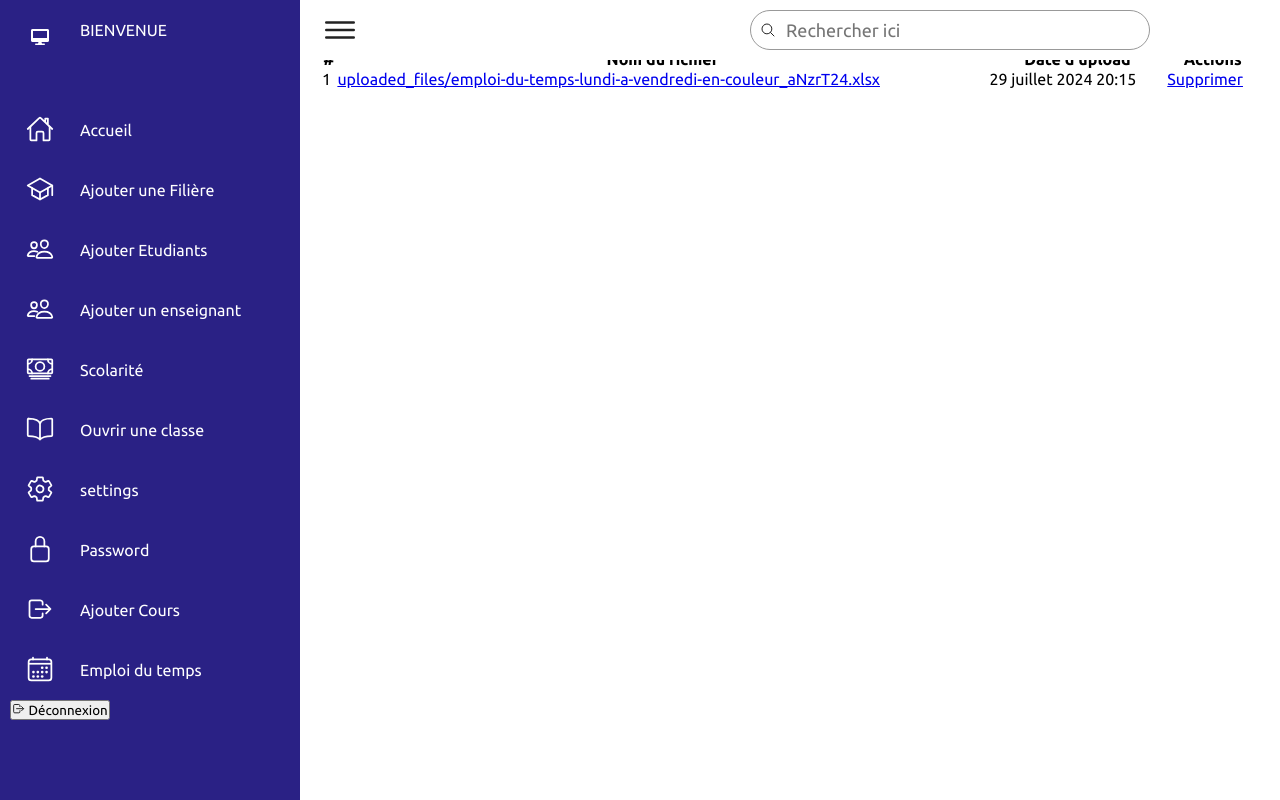
After one commit to wendtoezorma/Gestion-Scolaire, a Django app: page /files/ in a window 1280 px wide. The commit adds this page. Run offline with Django 5.2, Linux system fonts and the light colour scheme; a user stored in the database is signed in; data comes from the database, SQL or seed files in the repository; both versions use the stored data as it was after the commit.

Commit message:
pour l'api de l'emploi du temps

```diff
--- a/Administration/forms.py
+++ b/Administration/forms.py
@@ -232,6 +232,10 @@ class GenerateTimetableForm(forms.Form):
 
 class UploadFileForm(forms.Form):
     file = forms.FileField()
+    class Meta:
+        model = UploadedFile
+        fields = '__all__'
+
 
 
 from django.contrib.auth.models import User
--- a/Administration/models.py
+++ b/Administration/models.py
@@ -342,3 +342,14 @@ class Emploi(models.Model):
 
     def __str__(self):
         return f"{self.module.nom_module} ({self.enseignant.nom_prof}) - {self.jour} {self.heure_debut} - {self.heure_fin}"
+
+
+
+from django.db import models
+
+class UploadedFile(models.Model):
+    file = models.FileField(upload_to='uploaded_files/')
+    uploaded_at = models.DateTimeField(auto_now_add=True)
+
+    def __str__(self):
+        return self.file.name
--- a/Administration/templates/Administration/admin_dashboard.html
+++ b/Administration/templates/Administration/admin_dashboard.html
@@ -3,7 +3,7 @@
 {% block styles %}
 <style>
     :root {
-        --blue: #5490aa;
+        --blue: #110f76;/*5490aa*anncienne couleur*/
         --white: #fff;
         --gray: #f5f5f5;
         --black1: #222;
--- a/Administration/templates/Administration/base.html
+++ b/Administration/templates/Administration/base.html
@@ -26,7 +26,7 @@
         }
 
         :root {
-            --blue: #5490aa;
+            --blue: #110f76;
             --white: #fff;
             --gray: #f5f5f5;
             --black1: #222;
@@ -170,7 +170,7 @@
         }
 
         .main.active {
-            width: 100%%;
+            width: 100%;
             left: 80px;
         }
 
--- /dev/null
+++ b/Administration/templates/Administration/list_files.html
@@ -0,0 +1,31 @@
+{% extends 'Administration/base.html' %}
+
+{% block content %}
+  <h2>Liste des fichiers uploadés</h2>
+  <table>
+    <thead>
+      <tr>
+        <th>#</th>
+        <th>Nom du fichier</th>
+        <th>Date d'upload</th>
+        <th>Actions</th>
+      </tr>
+    </thead>
+    <tbody>
+      {% for file in files %}
+        <tr>
+          <td>{{ forloop.counter }}</td>
+          <td><a href="{% url 'display' file.id %}">{{ file.file.name }}</a></td>
+          <td>{{ file.uploaded_at }}</td>
+          <td>
+            <a href="{% url 'delete_file' file.id %}">Supprimer</a>
+          </td>
+        </tr>
+      {% empty %}
+        <tr>
+          <td colspan="4">Aucun fichier trouvé.</td>
+        </tr>
+      {% endfor %}
+    </tbody>
+  </table>
+{% endblock %}
--- a/Administration/templates/Administration/upload.html
+++ b/Administration/templates/Administration/upload.html
@@ -147,6 +147,7 @@
     <form method="post" enctype="multipart/form-data">
         {% csrf_token %}
         {{ form.as_p }}
+        <h2><a href="{% url 'list_uploaded_files' %}">voir les emplois du temps envoyés</a></h2>
         <button type="submit">Générer</button>
     </form>
 
--- a/Administration/urls.py
+++ b/Administration/urls.py
@@ -16,7 +16,10 @@ urlpatterns = [
 
     path('admin_dashboard/', admin_dashboard, name='admin_dashboard'),
     path('upload_file', upload_file, name='upload_file'),
-    path('display', display_table, name='display'),
+    path('display_table/<int:file_id>/', display_table, name='display'),
+
+    path('files/', list_uploaded_files, name='list_uploaded_files'),
+    path('delete/<int:file_id>/', delete_file, name='delete_file'),
     ############################################################################################################
     #path('password_reset/', auth_views.PasswordResetView.as_view(), name='password_reset'),
     #path('password_reset/done/', auth_views.PasswordResetDoneView.as_view(), name='password_reset_done'),
--- a/Administration/views.py
+++ b/Administration/views.py
@@ -73,11 +73,7 @@ from django.urls import reverse_lazy
 from django.conf import settings
 from django.utils.translation import gettext_lazy as _
 from django.contrib.auth.tokens import default_token_generator
-
-
-
-
-
+from django.views import View
 
 def index(request):
     return render(request,"Administration/index.html")
@@ -489,6 +485,11 @@ def upload_file(request):
     if request.method == 'POST':
         form = UploadFileForm(request.POST, request.FILES)
         if form.is_valid():
+            # Sauvegarder le fichier dans le modèle UploadedFile
+            uploaded_file = form.cleaned_data['file']
+            uploaded_file_instance = UploadedFile(file=uploaded_file)
+            uploaded_file_instance.save()
+
             # Handle file upload
             file = request.FILES['file']
             df = pd.read_excel(file)
@@ -532,18 +533,34 @@ def upload_file(request):
     else:
         form = UploadFileForm()
     return render(request, 'Administration/upload.html', {'form': form})
+# afficher les fichier deja uploader
 
-def display_table(request):
-    file_path = os.path.join(settings.MEDIA_ROOT, 'uploaded_excel.xlsx')
+@login_required(login_url='login')
+def list_uploaded_files(request):
+    files = UploadedFile.objects.all()
+    return render(request, 'Administration/list_files.html', {'files': files})
+
+#supprimer un fichier de la bd
+
+@login_required(login_url='login')
+def delete_file(request, file_id):
+    file = get_object_or_404(UploadedFile, id=file_id)
+    file.delete()
+    messages.success(request, 'Fichier supprimé avec succès.')
+    return redirect('list_uploaded_files')
+
+def display_table(request,file_id):
+    uploaded_file = get_object_or_404(UploadedFile, id=file_id)
+    #file_path = os.path.join(settings.MEDIA_ROOT, 'uploaded_excel.xlsx')
+    file_path = uploaded_file.file.path
     df = pd.read_excel(file_path)
 
     # Convert DataFrame to HTML table
     table_html = df.to_html(index=False)
 
-    return render(request, 'display_table.html', {'table_html': table_html})
+    return render(request, 'Administration/display_table.html', {'table_html': table_html})
  ### tous ece qui concerne le mdp oublier
 
- # pour l'amin
 
 def password_reset_request(request):
     if request.method == "POST":
--- a/api/urls.py
+++ b/api/urls.py
@@ -11,5 +11,9 @@ urlpatterns = [
     path('etudiant/update_password/<int:etudiant_id>/', UpdatePasswordView.as_view(), name='update_password'),
     path('notes/', EtudiantNotesList.as_view(), name='etudiant_notes_api'),
     path('modules/', ModulesClasseView.as_view(), name='modules_classe_api'),
+
     path('etudiantprofil/', StudentProfileView.as_view(), name='etudiant_detail'),
+    path('emploi_du_temps/', UploadedFileListView.as_view(), name='uploaded_file_list_api'),
+    path('emploi_du_temps/<int:file_id>/view/', display_table, name='display_table'),#
+    path('Douwnload_emploi_du_temps/<int:file_id>/download/', download_pdf, name='download_pdf'),
 ]
```
Also changed, not shown: Administration/templates/Administration/creer_cours.html (+16 -7 lines), Administration/templates/Administration/display_table.html (added, +8 -0 lines), api/serializers.py (+19 -0 lines), api/views.py (+86 -0 lines), Administration/migrations/0013_uploadedfile.py (added), db.sqlite3, 5 other files.
